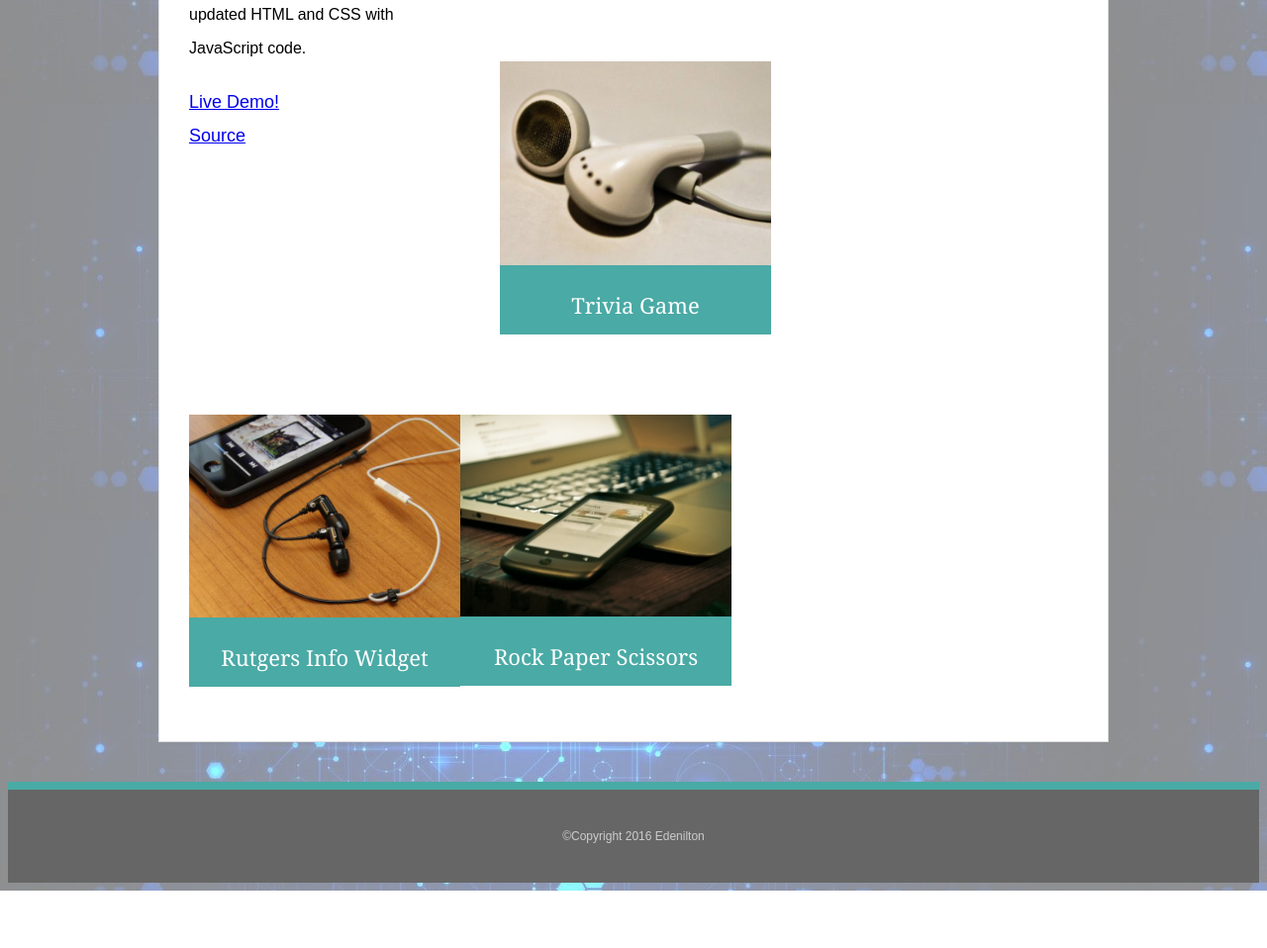
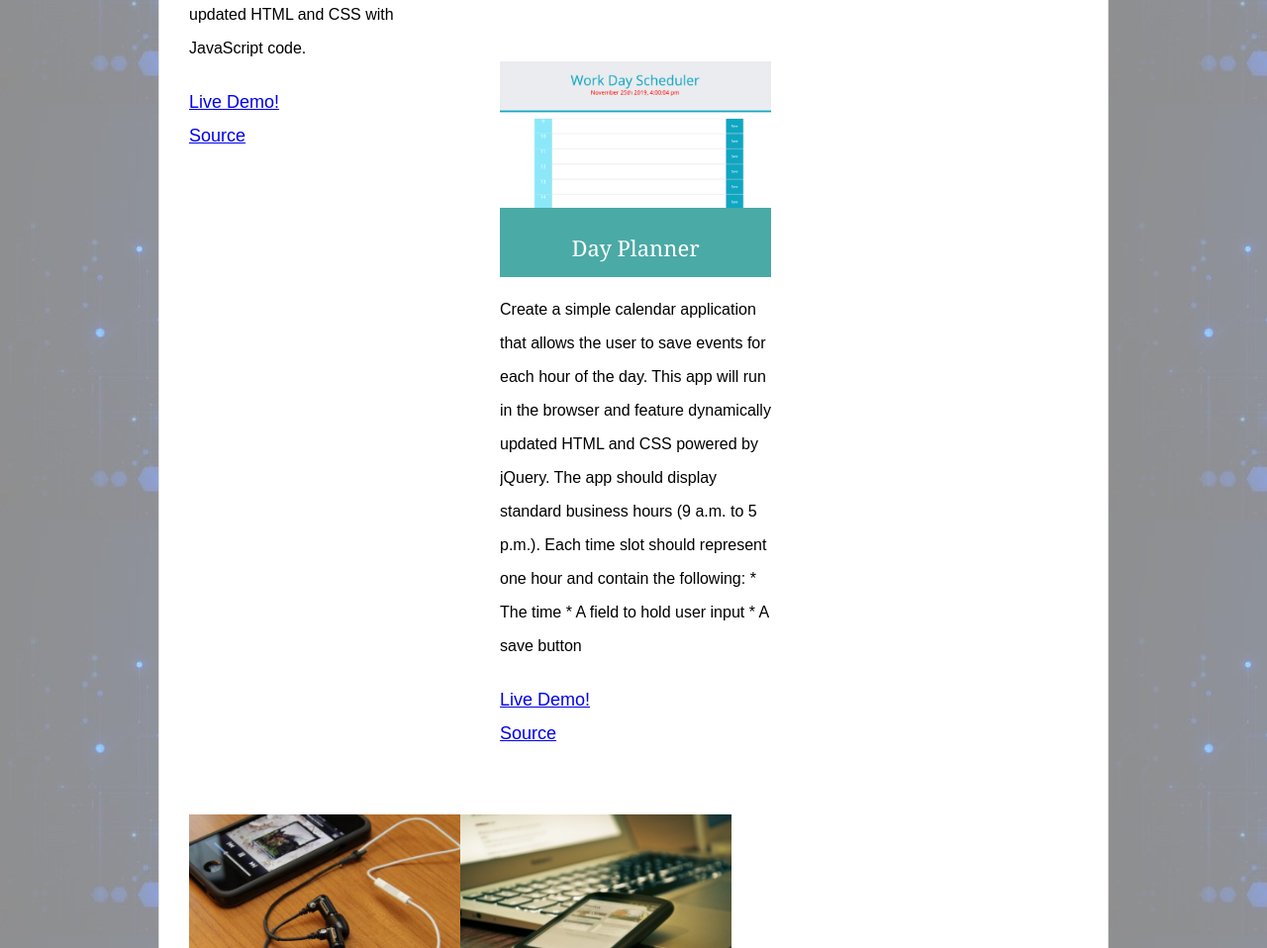
Before and after one commit to EdeniltonBorba/EdeniltonBorba.github.io, a plain HTML site: page portfolio.html in a window 1280 px wide. Shown: the part 735-1693 px from the top of the page at 99% size. Before the commit the page ends 1635 px from the top, so only its background shows below. Drawn offline with Linux system fonts and the light colour scheme.

Commit message:
update portfolio

```diff
--- a/portfolio.html
+++ b/portfolio.html
@@ -73,12 +73,27 @@
         </div>
 
         <div class="work">
-            <img src="assets/images/Trivia game.jpg" class="auth-image" alt="Trivia Game">
+            <img src="assets/images/DayPlanner.png" class="auth-image" alt="DayPlanner">
 
-            <h3>Trivia Game</h3>
+            <h3>Day Planner</h3>
             <p>
+                Create a simple calendar application that allows the user to save events for each hour of the day.
+                This app will run in the browser and feature dynamically updated HTML and CSS powered by jQuery.
+                The app should display standard business hours (9 a.m. to 5 p.m.).
+                Each time slot should represent one hour and contain the following:
+                    * The time
+                    * A field to hold user input
+                    * A save button
 
             </p>
+
+            <div class="demo">
+                <a href="https://edeniltonborba.github.io/Day-Planner/">Live Demo!</a>
+            </div>
+
+            <div class="source">
+                <a href="https://github.com/EdeniltonBorba/Day-Planner">Source</a>
+            </div>
 
         </div>
 
```
Also changed, not shown: assets/images/DayPlanner.png (added).
